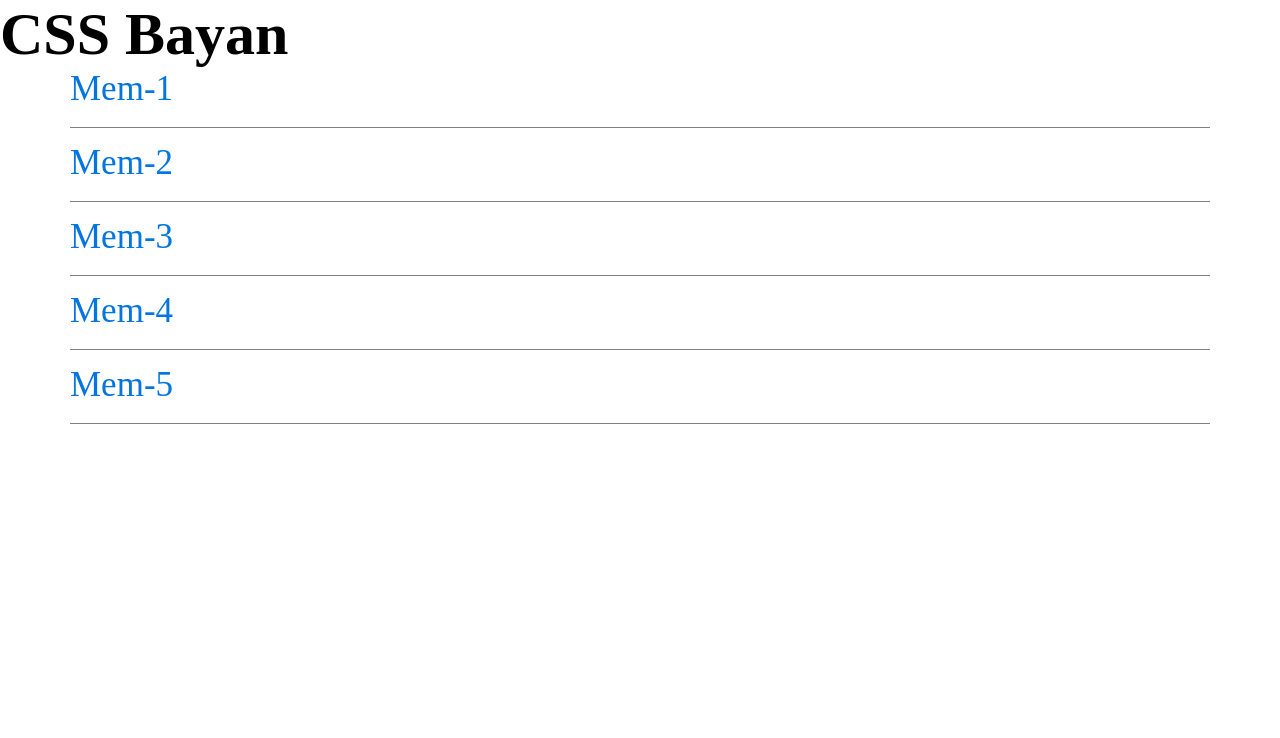
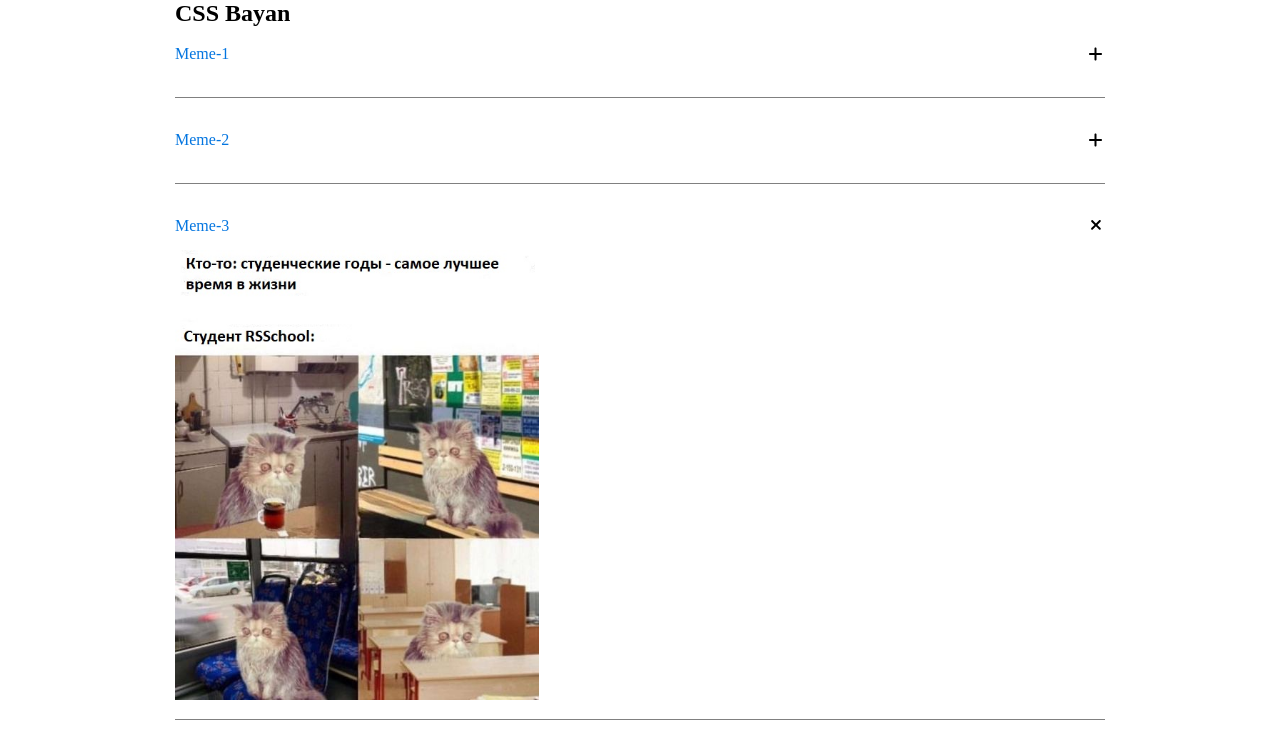
Before and after one commit to Andrew-Ilyushchenko/cssBayan, a plain HTML site: page cssBayan/index.html in a window 1280 px wide. Drawn offline with Linux system fonts and the light colour scheme.

Commit message:
refactor: change structure of the project (Mar 12, Su, 2023, 13:32:31)

```diff
--- a/cssBayan/css/index.css
+++ b/cssBayan/css/index.css
@@ -5,40 +5,56 @@
     padding: 0;
     box-sizing: border-box;
 }
-
-.section:hover {
-
+ .section {
 }
 .container {
-    max-width: 1170px;
+    max-width: 60rem;
     margin: auto;
     padding: 0 15px;
 }
-.main-title{
-    font-size: 60px;
+.main-title {
+
 }
 .spoiler-item {
     margin-bottom: 15px;
     border-bottom: 1px solid gray;
 }
-.item-title {
-    display: flex;
-    cursor: pointer;
-    font-size: 35px;
-    color: rgb(3, 117, 224);
-}
 .spoiler-input {
     appearance: none;
 }
+.meme-label {
+}
+.about-meme {
+    display: flex;
+    justify-content: space-between;
+    align-items: center;
+}
+.meme-title {
+    cursor: pointer;
+    color: rgb(3, 117, 224);
+}
+.plus{
+    width: 1rem;
+    height: 1rem;
+    background: url(../img/plus-solid.svg);
+    background-repeat: no-repeat;
 
-.spoiler-input:checked + .item-img{
-    display: block;
-    width: 600px;
 }
+.meme-img {
+    max-width: 0;
+    max-height: 0;
+    opacity: 0;
+    padding: 15px 0;
 
-
-.item-img{
-    display: none;
-    margin: auto;
-    padding: 15px 0;
 }
+.spoiler-input:checked + .meme-label > .meme-img {
+    max-height: 30rem;
+    max-width: 30rem;
+    opacity: 1;
+}
+.spoiler-input:checked + .meme-label .about-meme .plus{
+    transform: rotate(45deg);
+}
+.spoiler-input:checked + .meme-title{
+    color: black;
+}
--- a/cssBayan/index.html
+++ b/cssBayan/index.html
@@ -8,43 +8,43 @@
     <title>Bayan</title>
 </head>
 <body>
-    <h1 class="main-title">CSS Bayan</h1>
+
     <section class="section">
         <div class="container">
+            <h1 class="main-title">CSS Bayan</h1>
 
             <div class="spoiler-item">
-                <label class="item-title" for="item-1">Mem-1</label>
-                <input class="spoiler-input" type="radio" name="acc" id="item-1">
-                <img class="item-img" src="./img/mem-1.png" alt="#">
+                <input class="spoiler-input" type="radio" name="acc" id="item-1" checked>
+                <label class="meme-label" for="item-1">
+                    <div class="about-meme">
+                        <p class="meme-title">Meme-1</p>
+                        <div class="plus"></div>
+                    </div>
+                    <img class="meme-img" src="./img/mem-1.png" alt="#">
+            </label>
             </div>
 
             <div class="spoiler-item">
-                <label class="item-title" for="item-2">Mem-2</label>
-                <input class="spoiler-input" type="radio" name="acc" id="item-2">
-                <img class="item-img" src="./img/mem-2.png" alt="#">
-                </div>
-
+                <input class="spoiler-input" type="radio" name="acc" id="item-2" checked>
+                <label class="meme-label" for="item-2">
+                    <div class="about-meme">
+                        <p class="meme-title">Meme-2</p>
+                        <div class="plus"></div>
+                    </div>
+                <img class="meme-img" src="./img/mem-2.png" alt="#">
+            </label>
+            </div>
 
             <div class="spoiler-item">
-                <label class="item-title" for="item-3">Mem-3</label>
-                <input class="spoiler-input" type="radio" name="acc" id="item-3">
-                <img class="item-img" src="./img/mem-3.png" alt="#">
-                </div>
-
-
-            <div class="spoiler-item">
-                <label class="item-title" for="item-4">Mem-4</label>
-                <input class="spoiler-input" type="radio" name="acc" id="item-4">
-                <img class="item-img" src="./img/mem-4.png" alt="#">
-                </div>
-
-
-            <div class="spoiler-item">
-                <label class="item-title" for="item-5">Mem-5</label>
-                <input class="spoiler-input" type="radio" name="acc" id="item-5">
-                <img class="item-img" src="./img/mem-5.png" alt="#">
-                </div>
-
+                <input class="spoiler-input" type="radio" name="acc" id="item-3" checked>
+                <label class="meme-label" for="item-3">
+                    <div class="about-meme">
+                        <p class="meme-title">Meme-3</p>
+                        <div class="plus"></div>
+                    </div>
+                <img class="meme-img" src="./img/mem-3.png" alt="#">
+            </label>
+            </div>
 
         </div>
     </section>
```
Also changed, not shown: cssBayan/img/plus-solid.svg (added).
